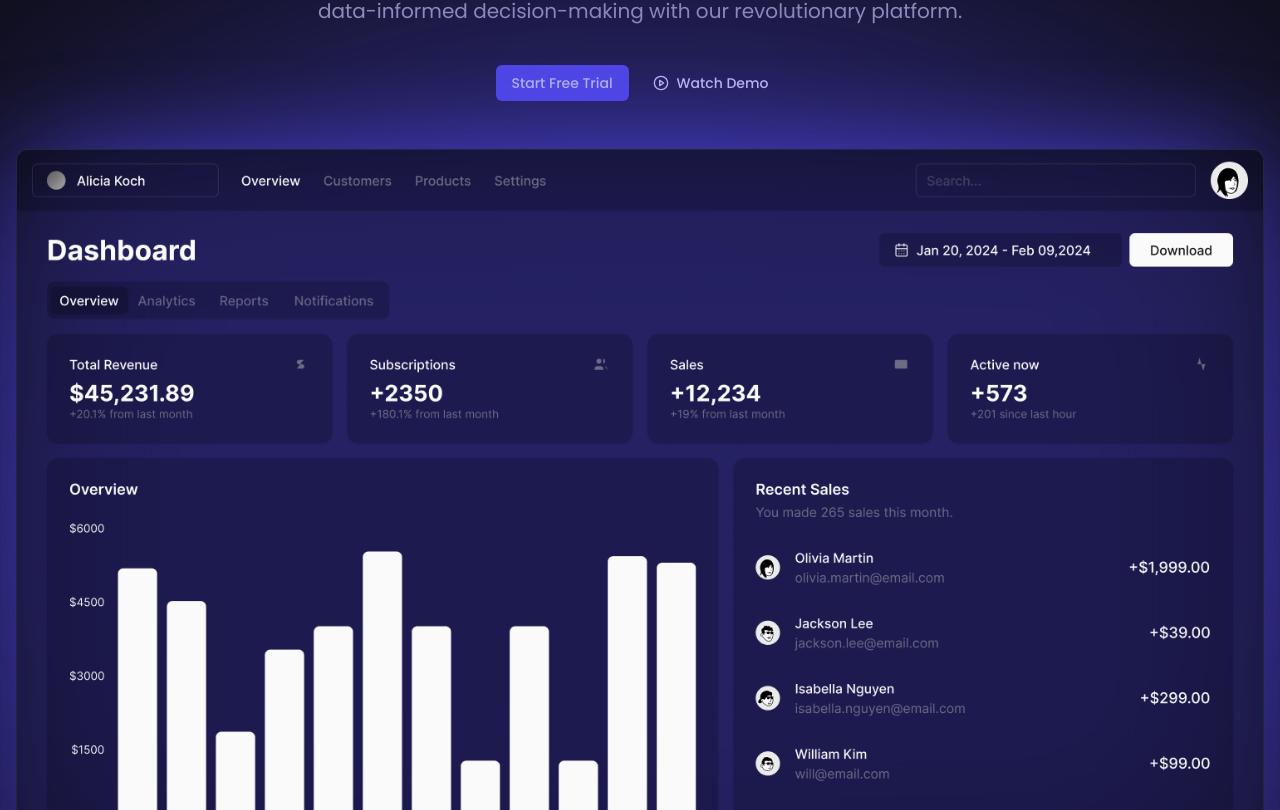
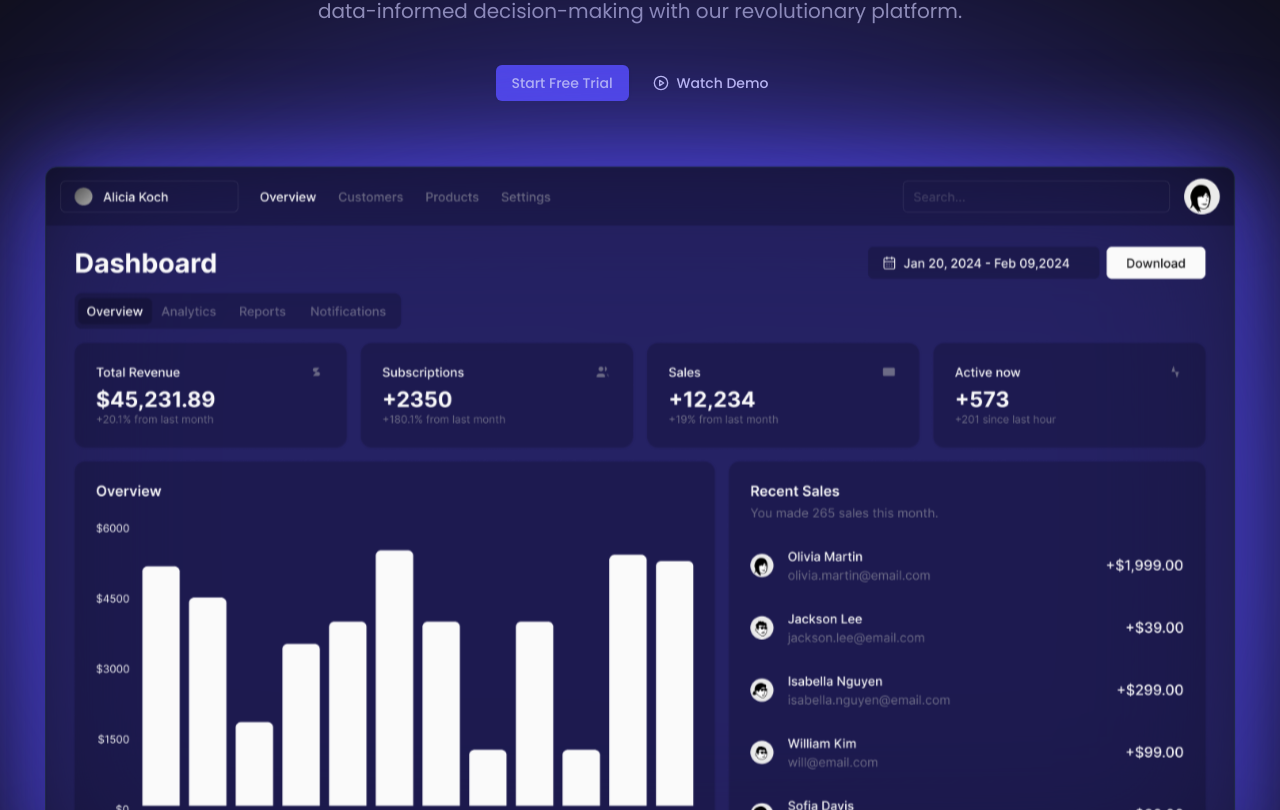
Before and after one commit to Jisap/Analytics, a React (Vite) app: page / in a window 1280 px wide. Shown: the part 430-1240 px from the top of the page. Built offline with nearby package versions, Linux system fonts and the light colour scheme.

Commit message:
feat: enhance Hero component with scroll-based animations and refactor for smoother transitions

```diff
--- a/src/components/Hero.tsx
+++ b/src/components/Hero.tsx
@@ -9,7 +9,10 @@ import {
 import { AspectRatio } from "@/components/ui/aspect-ratio"
 import ReactPlayer from 'react-player/youtube'
 import { CirclePlay } from "lucide-react";
-import { motion, Variants } from "motion/react"
+import { motion, Variants, useScroll, useSpring, useTransform } from "motion/react"
+import { useRef } from "react";
+
+
 
 const heroChildVariants: Variants = {
   start: {
@@ -33,13 +36,31 @@ const heroVariant: Variants = {
   end: {
     transition: {
       staggerChildren: 0.4,
-
     }
   }
-
 }
 
 const Hero = () => {
+
+  const heroBannerRef= useRef<HTMLElement>(null);
+
+  const { scrollYProgress } = useScroll({          // Rastrea el progreso del scroll relativo a un elemento.
+    target: heroBannerRef,                         // El elemento a rastrear
+    offset: [                                      // Define cómo se calcula el progreso del scrol
+      "start 1080px",                              // El progreso comienza cuando la parte superior del elemento está a 1080px desde la parte superior de la ventana.
+      "50% start"                                  // El progreso termina cuando el centro del elemento (50%) alcanza la parte superior de la ventana
+    ],
+  }); // El resultado es un valor normalizado (scrollYProgress) que varía entre 0 y 1:
+
+  const scrollYTransform = useTransform(scrollYProgress, [0, 1], [0.85, 1.15]); // Toma un valor reactivo (scrollYProgress) y lo transforma en otro valor: 0 -> 0.85 y 1 -> 1.15. Estos valores son aplicados a la prop scale
+
+  const scale = useSpring(scrollYTransform, {      // Suaviza el valor transformado (scrollYTransform) para que los cambios sean más fluidos.
+
+    stiffness: 300,                                // Controla la velocidad de la animación
+    damping: 30,                                   // Controla cuánto "rebota" la animación (valores más altos reducen el rebote).
+    restDelta: 0.001,                              // Define la precisión con la que la animación debe detenerse.
+  }); // El resultado es un valor reactivo (scale) que cambia suavemente entre 0.85 y 1.15 a medida que el usuario hace scroll.
+
   return (
     <section className="py-1o md:py-16">
       <motion.div
@@ -119,12 +140,14 @@ const Hero = () => {
               y: 0,
               opacity: 1,
               filter: "blur(0px)",
-              transition: {
-                duration: 1.5,
-                delay: 0.5,
-                ease: "backInOut",
-              }
             }}
+            transition= {{
+              duration: 1.5,
+              delay: 0.5,
+              ease: "backInOut",
+            }}
+            ref={heroBannerRef}
+            style={{ scale }}
             className="bg-background/60 border border-slate-800 backdrop-blur-3xl rounded-xl shadow-2xl overflow-hidden"
           >
             <img
```
